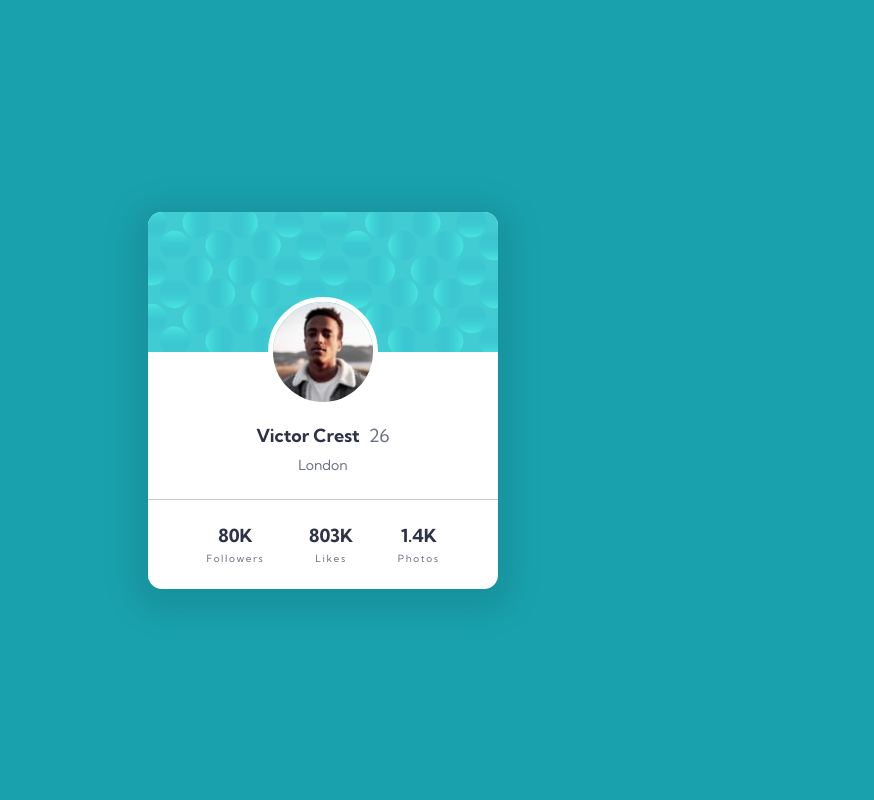
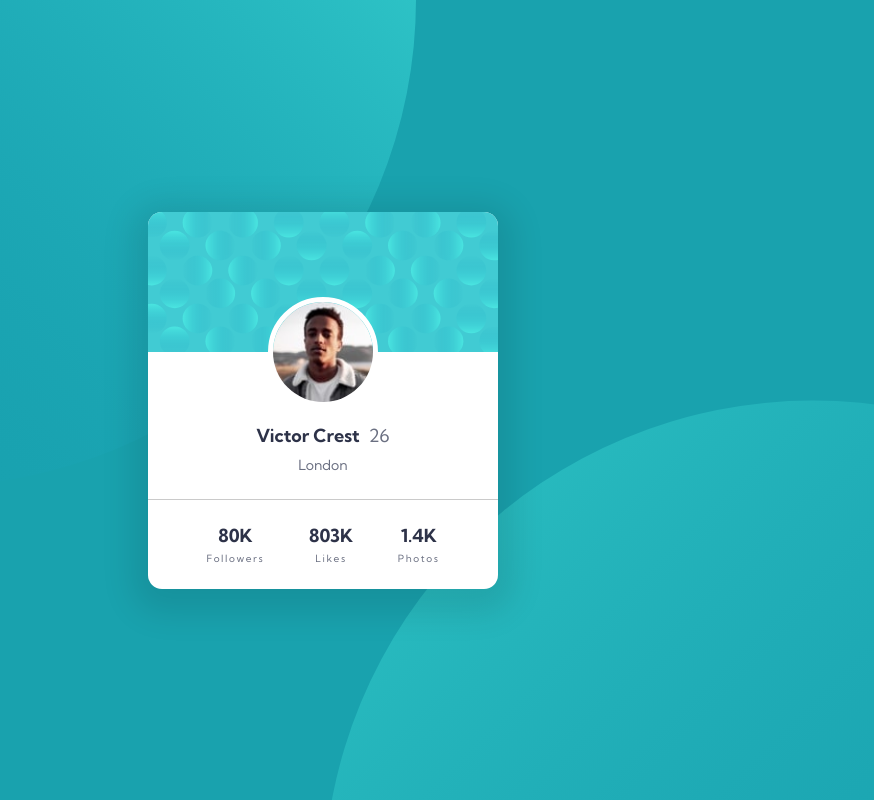
Before and after one commit to lunr-ish/profile-card-component, a plain HTML site: page index.html in a window 1280 px wide. Shown: the whole page, without its empty margins (317-1191 px from the left). Drawn offline with Linux system fonts and the light colour scheme.

Commit message:
add bg patterns

```diff
--- a/style.css
+++ b/style.css
@@ -33,12 +33,8 @@ body {
   min-height: 100vh;
   font-family: var(--ff-kumbh-sans);
   font-weight: var(--fw-regular);
-  padding: 1.5rem;
   background: hsl(var(--clr-bg));
   color: hsl(var(--clr-secondary));
-  display: flex;
-  align-items: center;
-  justify-content: center;
 }
 
 p,
@@ -64,9 +60,43 @@ hr {
   background: hsl(var(--clr-gray) / 50%);
 }
 
+main {
+  width: 100%;
+  min-height: 100vh;
+  padding: 1.5rem;
+  display: flex;
+  align-items: center;
+  justify-content: center;
+  position: relative;
+  overflow: hidden;
+}
+
+main::before,
+main::after {
+  position: absolute;
+  z-index: -1;
+}
+
+main::before {
+  content: url("./images/bg-pattern-top.svg");
+  top: 0;
+  left: 0;
+  transform: translate(-25%, -50%);
+}
+
+main::after {
+  content: "";
+  background: url("./images/bg-pattern-bottom.svg") no-repeat;
+  width: 100%;
+  height: 100%;
+  bottom: -50%;
+  right: -50%;
+}
+
 /* PROFILE CARD */
 
 .profile-card {
+  max-width: 21.875rem;
   background: hsl(var(--clr-white));
   border-radius: 0.875rem;
   overflow: hidden;
```
